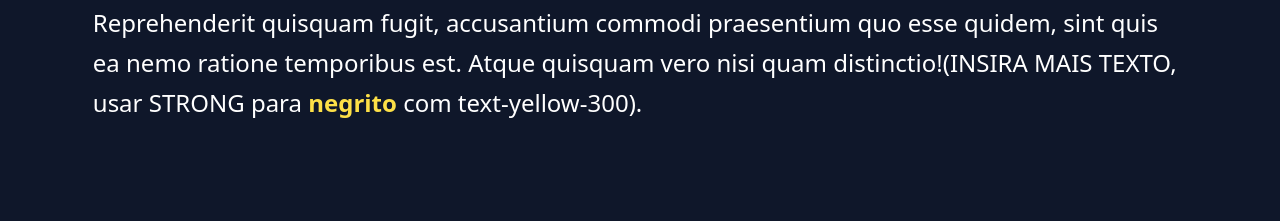
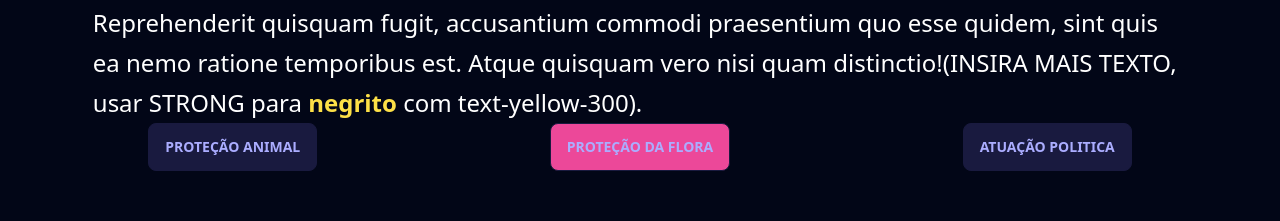
Before and after one commit to DenLopes/Trabalho2_sw2, a Vue app: page /inf in a window 1280 px wide. Shown: the part 1305-1526 px from the top of the page. Built offline with nearby package versions, Linux system fonts and the light colour scheme.

Commit message:
TAMO QUASE

```diff
--- a/src/pages/Segunda.vue
+++ b/src/pages/Segunda.vue
@@ -1,9 +1,56 @@
 <script setup>
+import { ref } from "vue";
 
+
+const botoes = ref([
+	{
+		nome: "Proteção animal",
+		estado: true,
+		classe: ""
+	},
+	{
+		nome: "Proteção Da Flora",
+		estado: false,
+		classe: "bg-pink-500"
+	},
+	{
+		nome: "Atuação Politica",
+		estado: false,
+		classe: ""
+	}
+])
+
+const textoBotoes = ref([
+	{
+		texto: "Proteção animal",
+		estado: true,
+		classe: ""
+	},
+	{
+		texto: "Proteção Da Flora",
+		estado: false,
+		classe: "bg-pink-500"
+	},
+	{
+		texto: "Atuação Politica",
+		estado: false,
+		classe: ""
+	}
+])
+
+const mudaEstadoBotao = (val, index) => {
+	for (var i = 0; i < val.value.length; i++ ){
+		if(i == index) {
+			val.value[i].estado = true;
+			continue;
+		}
+		val.value[i].estado = false;
+	}
+}
 </script>
 
 <template>
-  <div class="bg-slate-900 min-h-screen">
+  <div class="bg-slate-950 min-h-screen">
 
     <div class="flex w-[85%]">
       <RouterLink to="/" class="btn btn-ghost normal-case text-xl"
@@ -40,13 +87,27 @@
 			<button class="btn w-40 h-12 bg-green-500 self-center mt-5 text-white">
 				Veja mais
 				</button>
+
 			<div class="flex flex-col items-center mt-32">
 				<h2 class="text-yellow-300 text-3xl font-bold">ATUAÇÕES DO IBAMA</h2>
 				<p class="mt-16 text-2xl w-[90%] leading-10">
 					Entenda sobre as atuações do IBAMA. a Lorem, ipsum dolor sit amet consectetur adipisicing elit. Reprehenderit quisquam fugit, accusantium commodi praesentium quo esse quidem, sint quis ea nemo ratione temporibus est. Atque quisquam vero nisi quam distinctio!(INSIRA MAIS TEXTO, usar STRONG para <strong class="text-yellow-300">negrito</strong> com text-yellow-300).
 				</p>
 			</div>
-			<div class="flex justify-between"></div>
+
+
+			<div class="flex flex-col">
+				<div class="flex justify-around">
+					<button  v-for="(botao, index) in botoes" @click="mudaEstadoBotao(index)" :class="botao.classe" class="btn" >
+						{{ botao.nome }}
+					</button>
+				</div>
+
+				<div>
+
+				</div>
+
+			</div>
 
 
 
```
